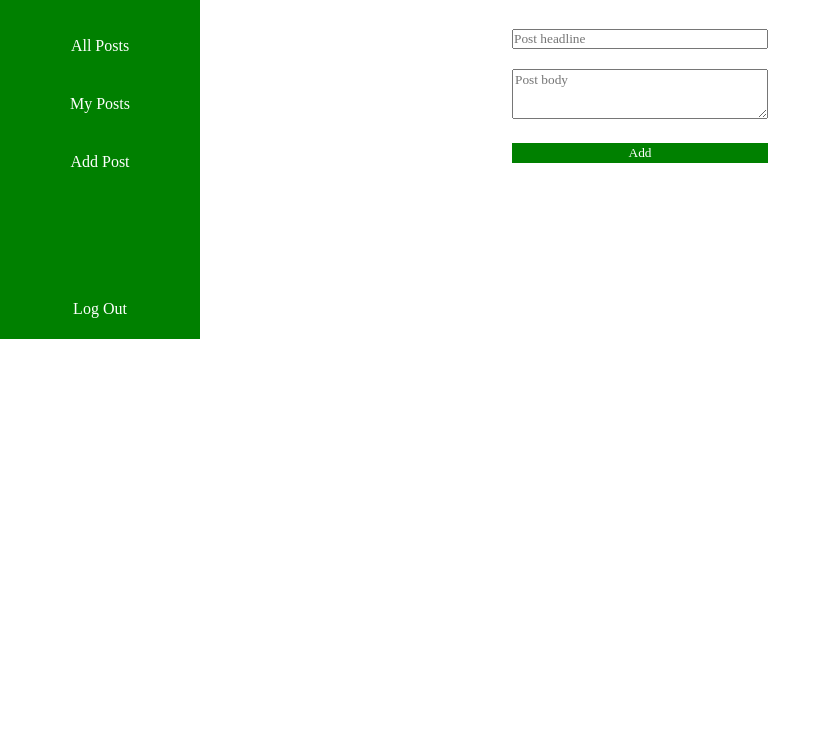
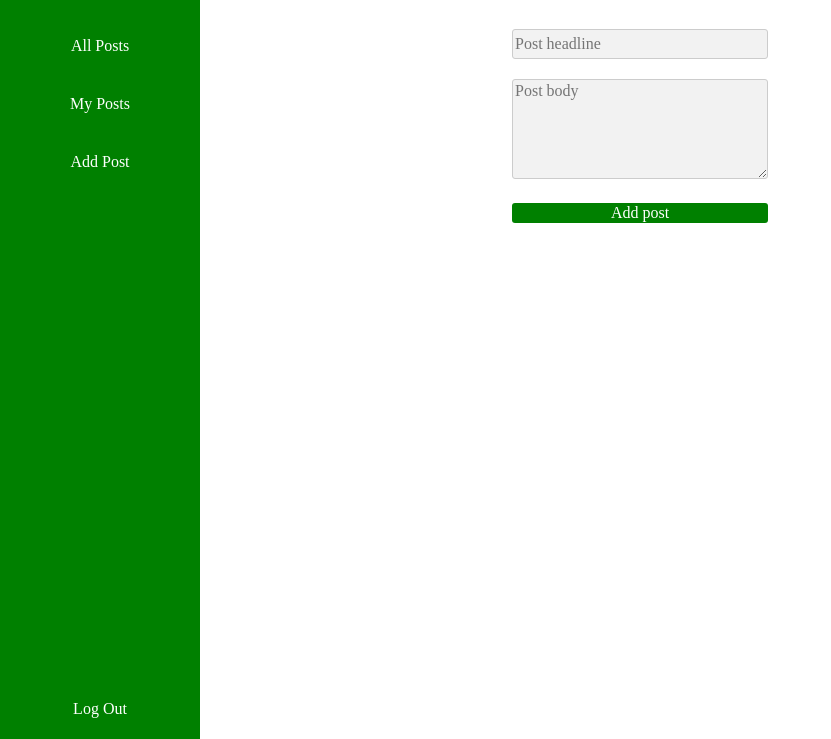
Before and after one commit to Oops61rus/MyBlog, a website: page public/add-post.html in a window 1280 px wide. Shown: the part 61-800 px from the top of the page, without its empty margins (0-831 px from the left). Drawn offline with nearby package versions, Linux system fonts and the light colour scheme.

Commit message:
fix style

```diff
--- a/public/add-post.html
+++ b/public/add-post.html
@@ -26,7 +26,7 @@
         <form class="add__post__form">
           <input type="text" class="post__name" placeholder="Post headline" />
           <textarea class="post__body" placeholder="Post body"></textarea>
-          <button class="send__post__btn">Add</button>
+          <button class="send__post__btn">Add post</button>
         </form>
       </div>
     </main>
--- a/public/css/add-post.css
+++ b/public/css/add-post.css
@@ -20,7 +20,7 @@ body {
   position: fixed;
   top: 0;
   width: 200px;
-  height: 400px;
+  height: 100%;
   background-color: green;
   color: white;
 }
@@ -71,14 +71,28 @@ body {
 
 .post__name {
   width: 100%;
+  height: 30px;
   margin: 10px 0;
-  padding: 0;
+  padding: 2px;
+  font-size: 16px;
+  background-color: #f2f2f2;
+  border: 1px solid #cccccc;
+  color: #000000;
+  outline: none;
+  border-radius: 3px;
 }
 
 .post__body {
   margin: 10px auto;
+  padding: 2px;
   width: 100%;
-  height: 50px;
+  height: 100px;
+  font-size: 16px;
+  background-color: #f2f2f2;
+  border: 1px solid #cccccc;
+  color: #000000;
+  outline: none;
+  border-radius: 3px;
 }
 
 .send__post__btn {
@@ -88,4 +102,6 @@ body {
   width: 100%;
   height: 20px;
   margin: 10px auto;
+  font-size: 16px;
+  border-radius: 3px;
 }
--- a/public/css/home.css
+++ b/public/css/home.css
@@ -19,7 +19,7 @@ body {
   position: fixed;
   top: 0;
   width: 200px;
-  height: 400px;
+  height: 100%;
   background-color: green;
   color: white;
 }
--- a/public/css/my-posts.css
+++ b/public/css/my-posts.css
@@ -20,7 +20,7 @@ body {
   position: fixed;
   top: 0;
   width: 200px;
-  height: 400px;
+  height: 100%;
   background-color: green;
   color: white;
 }
@@ -78,20 +78,21 @@ body {
   display: flex;
   flex-wrap: wrap;
 
-  border: 1px solid black;
-  padding: 3px;
+  border: 1px solid rgb(163, 163, 163);
+  border-radius: 10px;
+  padding: 5px;
   margin: 10px 0;
 }
 
 .post__headline {
-  width: 50%;
+  width: 65%;
   text-align: left;
   font-weight: 700;
   font-size: 20px;
 }
 
 .post__date {
-  width: 50%;
+  width: 35%;
   text-align: right;
 }
 
```
Also changed, not shown: public/sign-in.html (+1 -1 lines), public/sign-up.html (+1 -1 lines), public/css/singIn.css (renamed from public/css/modalSingIn.css), public/css/singUp.css (renamed from public/css/modalSingUp.css).
